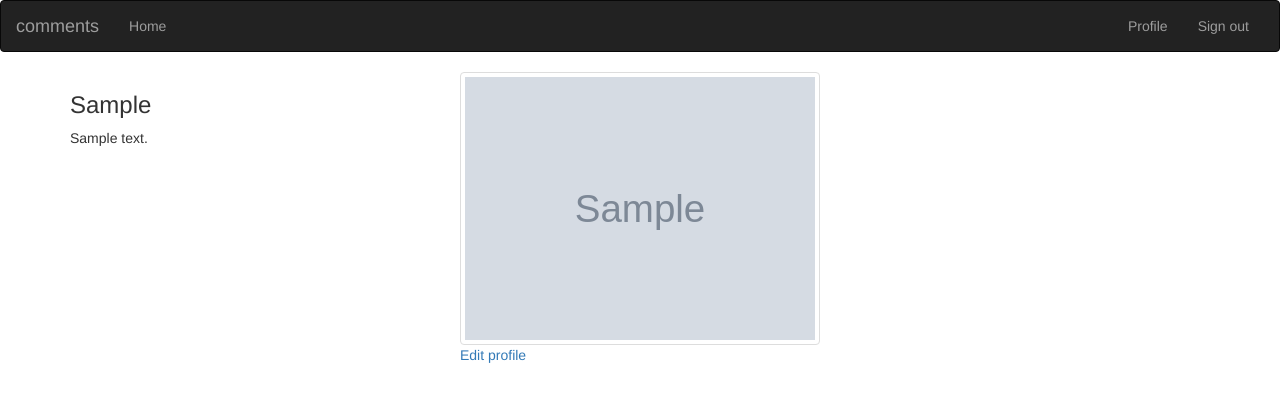
After one commit to mangowilliam/pitch-perfect, a Flask app: a page that uses app/templates/navbar.html in a window 1280 px wide. The commit adds this page. Shown: the top 402 px of the page. Run offline with Flask 2, Linux system fonts and the light colour scheme; a user stored in the database is signed in; tables that the repository leaves empty hold one stand-in row (values such as "Sample post"); grey boxes marked "Sample" are stand-in pictures; some libraries are stand-ins or nearby versions.

Commit message:
add updating profile

```diff
--- a/app/main/forms.py
+++ b/app/main/forms.py
@@ -11,3 +11,7 @@ class PitchForm(FlaskForm):
     title= StringField('Title',validators=[Required()])
     pitch = TextAreaField('pitch', validators=[Required()])
     submit = SubmitField('pitches')
+
+class UpdateProfile(FlaskForm):
+    bio = TextAreaField('Tell us about you.',validators = [Required()])
+    submit = SubmitField('Submit')
--- a/app/main/views.py
+++ b/app/main/views.py
@@ -1,9 +1,10 @@
-from flask import render_template,request,redirect,url_for,flash
+from flask import render_template,request,redirect,url_for,flash,abort
 from . import main
 from ..comments import Comments
 from ..user import User,Pitch
-from .forms import CommentsForm,PitchForm
+from .forms import CommentsForm,PitchForm,UpdateProfile
 from flask_login import login_required
+from .. import db
 
 
 # Views
@@ -23,6 +24,14 @@ def new_comment(id):
 
 
     return render_template('new_review.html',form=form, )
+@main.route('/user/<uname>')
+def profile(uname):
+    user = User.query.filter_by(username = uname).first()
+
+    if user is None:
+        abort(404)
+
+    return render_template("profile/profile.html", user = user)
 # Views
 @main.route('/pitch/new', methods = ['GET','POST'])
 @login_required
@@ -34,3 +43,22 @@ def pitches():
 
     title = 'Home -new pitch'
     return render_template('pitches.html', title = title, form=form)
+
+@main.route('/user/<uname>/update',methods = ['GET','POST'])
+@login_required
+def update_profile(uname):
+    user = User.query.filter_by(username = uname).first()
+    if user is None:
+        abort(404)
+
+    form = UpdateProfile()
+
+    if form.validate_on_submit():
+        user.bio = form.bio.data
+
+        db.session.add(user)
+        db.session.commit()
+
+        return redirect(url_for('.profile',uname=user.username))
+
+    return render_template('profile/update.html',form =form)
--- a/app/templates/navbar.html
+++ b/app/templates/navbar.html
@@ -15,7 +15,7 @@
             </ul>
             <ul class="nav navbar-nav navbar-right">
                 {% if current_user.is_authenticated %}
-                <li style="color:white;padding:15px;">{{current_user.username}}</li>
+                <li><a href="{{url_for('main.profile',uname=current_user.username)}}">Profile</a></li>
                 <li><a href="{{url_for('auth.logout')}}">Sign out</a></li>
                 {% else %}
                 <li><a href="{{url_for('auth.login')}}">Sign in</a></li>
--- /dev/null
+++ b/app/templates/profile/profile.html
@@ -0,0 +1,32 @@
+{% extends 'base.html'%}
+
+{% block content %}
+<div class="container">
+<div class="row">
+<!-- displaying  Username-->
+  <div class="col-md-4">
+    <h3> {{user.username| capitalize}} </h3>
+
+    <!--Displaying user bio-->
+    {% if user.bio %}
+      <p> {{user.bio}}</p>
+    {%else%}
+      <p> {{user.username| capitalize}} has no bio </p>
+    {% endif %}
+  </div>
+
+  <!--Display profile photo-->
+  <div class="col-md-4">
+
+    {% if user.profile_pic_path %}
+    <img src="{{url_for('static',filename=user.profile_pic_path)}}" alt="" class="img-thumbnail">
+    {%else%}
+    <p>No profile picture</p>
+    {% endif %}
+    {% if user == current_user %}
+    <a href="{{url_for('main.update_profile',uname=user.username)}}">Edit profile</a>
+   {% endif %}
+  </div>
+</div>
+</div>
+{% endblock %}
--- a/app/user.py
+++ b/app/user.py
@@ -12,6 +12,8 @@ class User(UserMixin,db.Model):
     image = db.Column(db.String(20), nullable=False, default = "default.jpg")
     password = db.Column(db.String(70), nullable=False)
     pitches = db.relationship('Pitch', backref='author', lazy= "dynamic")
+    bio = db.Column(db.String(255))
+    profile_pic_path = db.Column(db.String())
     pass_secure = db.Column(db.String(255))
 
     @property
```
